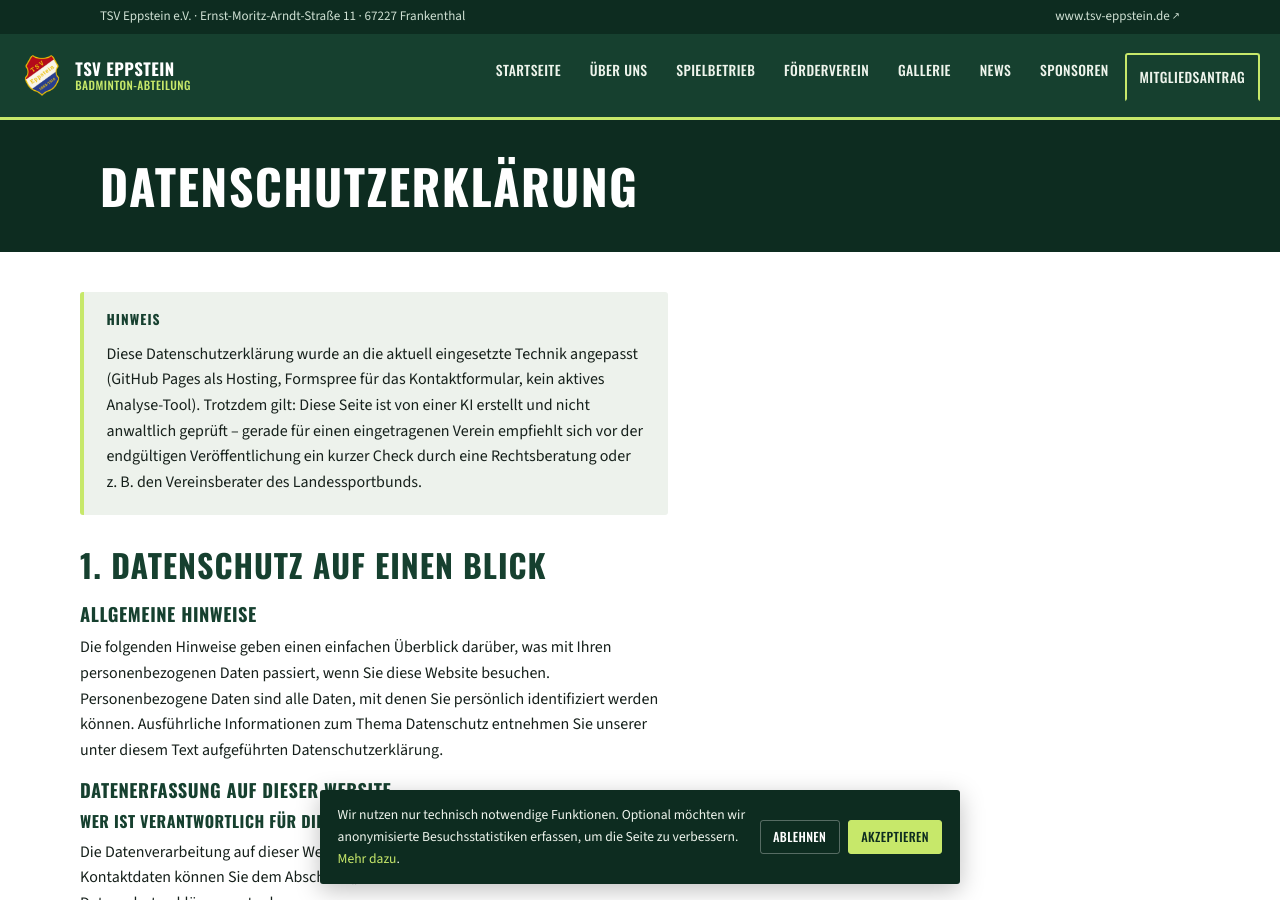
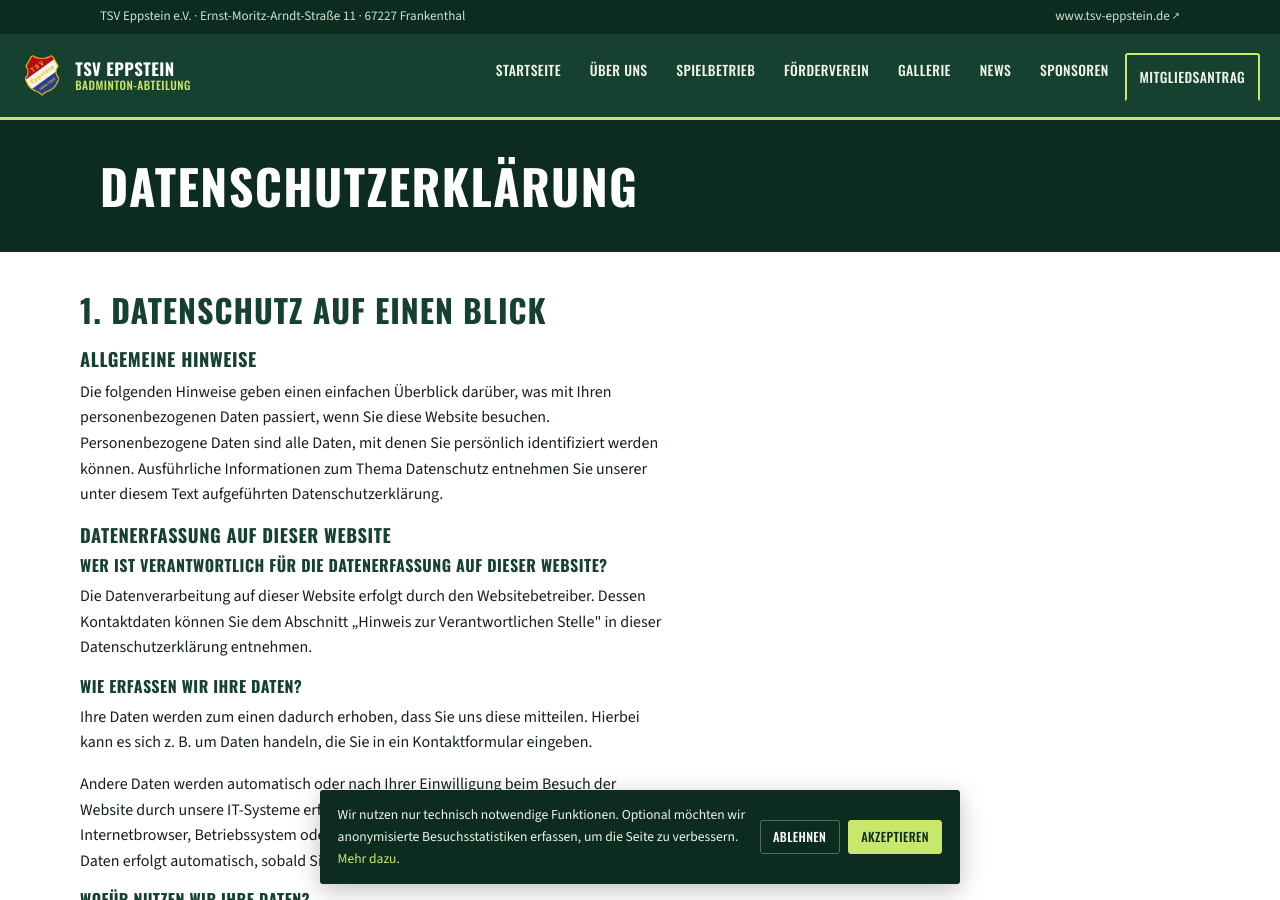
Before and after one commit to Forderverein-Badminton-in-Eppstein-e-V/website, a Jekyll site: the page built from datenschutz.html, in a window 1280 px wide and 900 px high. Built offline with Jekyll 4.4.1, drawn with Linux system fonts in a browser that asks for light colours.

Commit message:
Remove outdated notice from Datenschutzerklärung page for clarity and relevance

```diff
--- a/datenschutz.html
+++ b/datenschutz.html
@@ -6,17 +6,6 @@ noindex: true
 sitemap: false
 ---
 <div class="container page-body">
-  <div class="card" style="max-width: 74ch; margin-bottom: 2rem;">
-    <h3 style="font-size:0.85rem;">Hinweis</h3>
-    <p style="margin:0;">
-      Diese Datenschutzerklärung wurde an die aktuell eingesetzte Technik angepasst
-      (GitHub Pages als Hosting, Formspree für das Kontaktformular, kein aktives
-      Analyse-Tool). Trotzdem gilt: Diese Seite ist von einer KI erstellt und nicht
-      anwaltlich geprüft – gerade für einen eingetragenen Verein empfiehlt sich vor der
-      endgültigen Veröffentlichung ein kurzer Check durch eine Rechtsberatung oder z.&nbsp;B.
-      den Vereinsberater des Landessportbunds.
-    </p>
-  </div>
 
   <div style="max-width: 74ch;">
 
```
